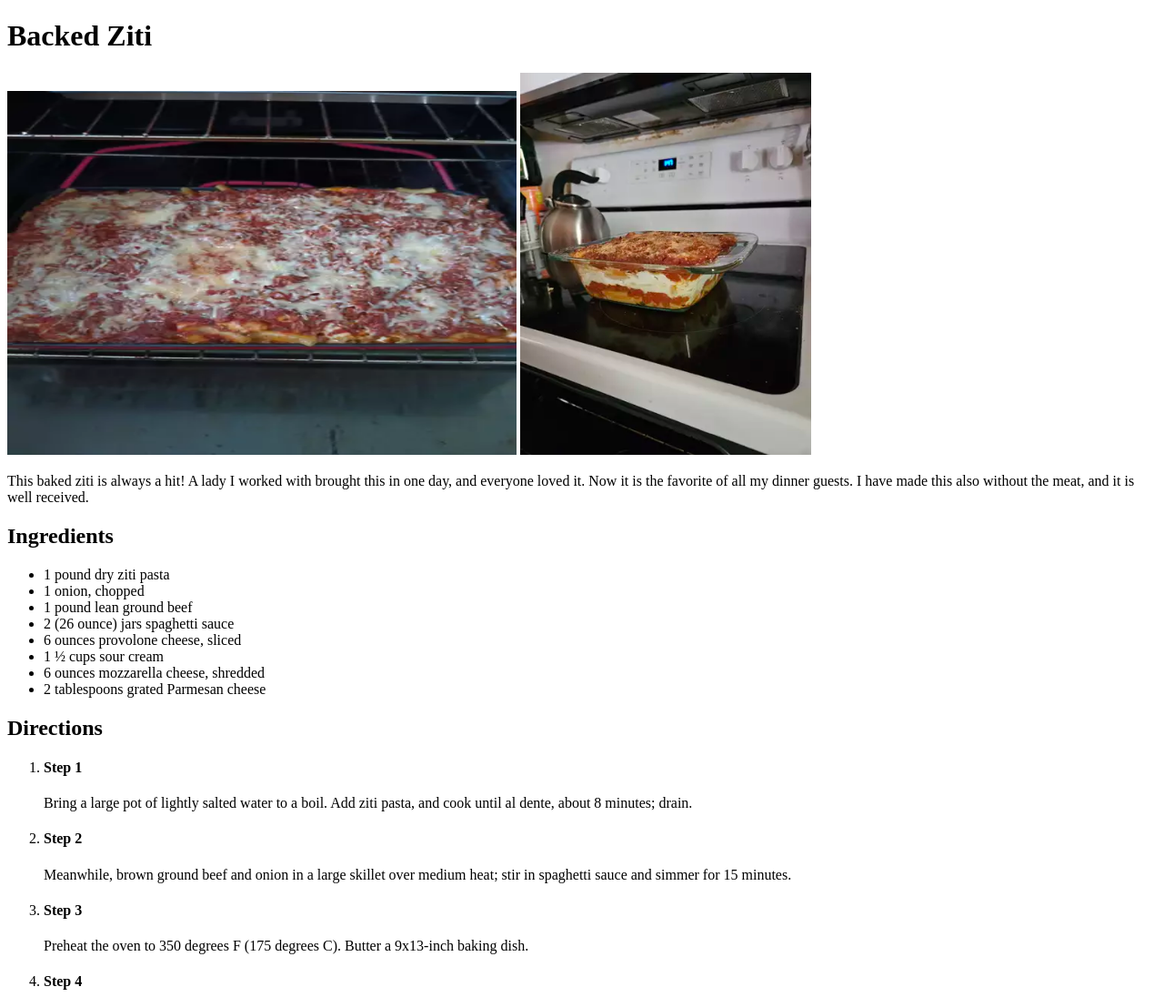
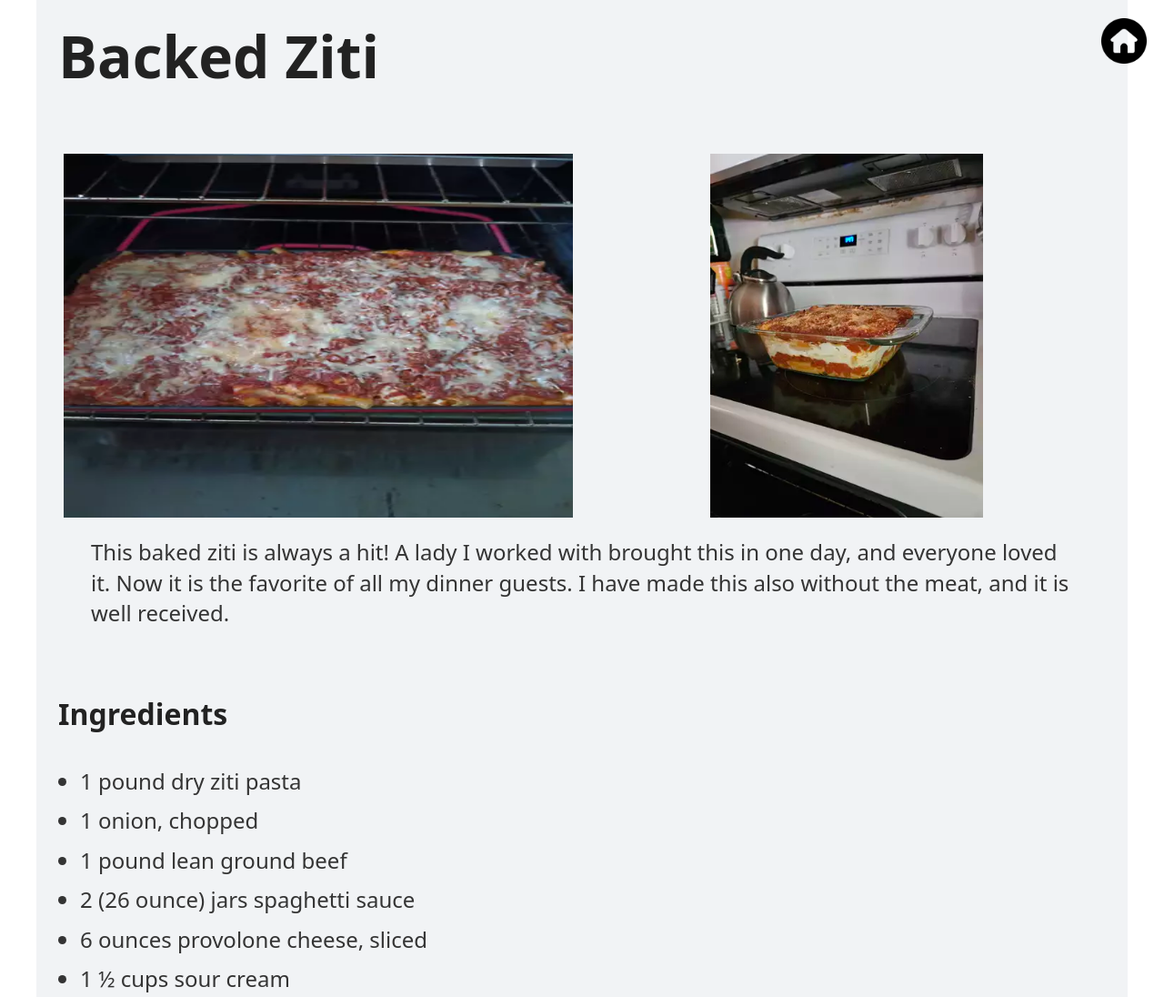
Before and after one commit to AGFAFCZG/odin-recipes, a plain HTML site: page recipes/backed-ziti.html in a window 1280 px wide. Shown: the top 1096 px of the page at 91% size. Drawn offline with Linux system fonts and the light colour scheme.

Commit message:
Added styles to recipe pages

```diff
--- a/recipes/backed-ziti.html
+++ b/recipes/backed-ziti.html
@@ -3,15 +3,37 @@
 <head>
     <meta charset="UTF-8">
     <meta name="viewport" content="width=device-width, initial-scale=1.0">
+    <link rel="stylesheet" href="../styles/backed-ziti.css">
     <title>Document</title>
 </head>
 <body>
+
+    <div class="home-button">
+        <a href="../index.html">
+            <img src="../images/home.png" alt="home-button">
+        </a>
+    </div>
+
+    <div class="container">
+
         <h1>Backed Ziti</h1>
+
+    </div>
+
+    <div class="container">
+
+        <div class="image-box">
 
             <img src="../images/backedziti01.webp" height="400" width="560" alt="Delicious meal backed ziti picture 1">
             <img src="../images/backedziti02.webp" height="420" width="320" alt="Delicious meal backed ziti picture 2">
 
             <p>This baked ziti is always a hit! A lady I worked with brought this in one day, and everyone loved it. Now it is the favorite of all my dinner guests. I have made this also without the meat, and it is well received.</p>
+
+        </div>
+
+    </div>
+
+    <div class="container">
 
         <h2>Ingredients</h2>
 
@@ -26,30 +48,36 @@
             <li>2 tablespoons grated Parmesan cheese</li>
         </ul>
 
+    </div>
+
+    <div class="container">
+
         <h2>Directions</h2>
 
         <ol>
             <li>
-            <h4>Step 1</h4>
+                <h3>Step 1</h3>
                 <p>Bring a large pot of lightly salted water to a boil. Add ziti pasta, and cook until al dente, about 8 minutes; drain. </p>
             </li>
             <li>
-            <h4>Step 2</h4>
+                <h3>Step 2</h3>
                 <p>Meanwhile, brown ground beef and onion in a large skillet over medium heat; stir in spaghetti sauce and simmer for 15 minutes. </p>
             </li>
             <li>
-            <h4>Step 3</h4>
+                <h3>Step 3</h3>
                 <p>Preheat the oven to 350 degrees F (175 degrees C). Butter a 9x13-inch baking dish. </p>
             </li>
             <li>
-            <h4>Step 4</h4>
+                <h3>Step 4</h3>
                 <p>Spread 1/2 of the ziti in the bottom of the prepared dish; top with Provolone cheese, sour cream, 1/2 of the meat sauce, remaining ziti, mozzarella cheese, and remaining meat sauce. Top with grated Parmesan cheese. </p>
             </li>
             <li>
-            <h4>Step 5</h4>
+                <h3>Step 5</h3>
                 <p> Bake in the preheated oven until heated through and cheeses have melted, about 30 minutes. </p>
             </li>
         </ol>
 
+    </div>
+
 </body>
 </html>
--- /dev/null
+++ b/styles/backed-ziti.css
@@ -0,0 +1,100 @@
+*,
+*::before,
+*::after{
+    box-sizing: border-box;
+    padding: 0;
+    margin: 0;
+}
+
+html{
+    font-size: 62.5%;
+    font-family: system-ui, -apple-system, BlinkMacSystemFont, 'Segoe UI', Roboto, Oxygen, Ubuntu, Cantarell, 'Open Sans', 'Helvetica Neue', sans-serif;
+}
+
+body{
+    position: relative;
+}
+
+h1, h2, h3, h4{
+    color: #222222;
+    line-height: 1.2;
+}
+
+p, li{
+    color: #343434;
+    line-height: 1.4;
+}
+
+.home-button{
+    position: absolute;
+    top: 1%;
+    right: 1.5%;
+
+    width: 50px;
+    height: 50px;
+}
+
+.home-button img{
+    height: auto;
+    width: 100%;
+}
+
+.container{
+    width: 120rem;
+    margin: 0 auto;
+    padding: 0 2.4rem 3rem 2.4rem;
+    background-color: #f1f3f5;
+}
+
+body:nth-child(2) .container{
+    padding-top: 2.4rem;
+}
+
+h1{
+    font-size: 6.4rem;
+    margin-bottom: 1.4rem;
+}
+
+h2{
+    font-size: 3.2rem;
+    margin-bottom: 1.3rem;
+}
+
+h3{
+    font-size: 2.8rem;
+    margin-bottom: 1.1rem;
+}
+
+p, li{
+    font-size: 2.4rem;
+    margin-bottom: 1rem;
+}
+
+.image-box{
+    display: grid;
+    grid-template-columns: 1fr 1fr;
+    grid-template-rows: 75fr 25fr;
+    justify-content: center;
+    align-items: center;
+    gap: 1rem;
+}
+
+.image-box > *{
+    display: flex;
+    align-self: center;
+    justify-self: center;
+}
+
+.image-box p {
+    grid-column: 1 / 3;
+    padding: 0 3.6rem;
+}
+
+.image-box img:nth-child(2){
+    height: 400px;
+    width: auto;
+}
+
+ol, ul{
+    padding: 2.4rem;
+}
--- /dev/null
+++ b/styles/bibimbap-style.css
@@ -0,0 +1,62 @@
+*,
+*::before,
+*::after{
+    box-sizing: border-box;
+    padding: 0;
+    margin: 0;
+}
+
+html{
+    font-size: 62.5%;
+    font-family: system-ui, -apple-system, BlinkMacSystemFont, 'Segoe UI', Roboto, Oxygen, Ubuntu, Cantarell, 'Open Sans', 'Helvetica Neue', sans-serif;
+}
+
+body{
+    position: relative;
+}
+
+h1, h2, h3, h4{
+    color: #222222;
+    line-height: 1.2;
+}
+
+p, li{
+    color: #343434;
+    line-height: 1.4;
+}
+
+h1{
+    font-size: 6.4rem;
+    margin-bottom: 1.4rem;
+}
+
+h2{
+    font-size: 3.2rem;
+    margin-bottom: 1.3rem;
+}
+
+h3{
+    font-size: 2.8rem;
+    margin-bottom: 1.1rem;
+}
+
+p, li{
+    font-size: 2.4rem;
+    margin-bottom: 1rem;
+}
+
+
+.home-button{
+    position: absolute;
+    top: 1%;
+    right: 1.5%;
+
+    width: 50px;
+    height: 50px;
+}
+
+
+.home-button img{
+    height: auto;
+    width: 100%;
+}
--- /dev/null
+++ b/styles/index-style.css
@@ -0,0 +1,54 @@
+*,
+*::before,
+*::after{
+    box-sizing: border-box;
+    padding: 0;
+    margin: 0;
+}
+
+html{
+    font-size: 62.5%;
+    font-family: system-ui, -apple-system, BlinkMacSystemFont, 'Segoe UI', Roboto, Oxygen, Ubuntu, Cantarell, 'Open Sans', 'Helvetica Neue', sans-serif;
+}
+
+body{
+    color: #ffffff;
+    height: 100vh;
+}
+
+ul{
+    font-size: calc(3.6rem + 1vh);
+    list-style-type: none;
+    display: flex;
+    flex-direction: column;
+    align-items: center;
+    gap: 2.2rem;
+}
+
+.recipes-box{
+    display: inline-block;
+    padding: 4.8rem;
+    background-color: rgba(130, 184, 255, 0.575);
+    width: auto;
+    border-radius: 5px;
+    margin-top: 15%;
+}
+
+li{
+    position: relative;
+}
+
+a{
+    text-decoration: none;
+    color: #ffffff;
+}
+
+.container{
+    width: 120rem;
+    margin: 0 auto;
+    text-align: center;
+}
+
+.background-gradient-1{
+    background: linear-gradient(to left, rgb(78, 100, 224), rgb(34, 64, 133));
+}
```
Also changed, not shown: index.html (+6 -1 lines), recipes/bibimbap.html (+7 -0 lines), images/home.png (added). Lines whose indentation alone changed are shown as unchanged.
